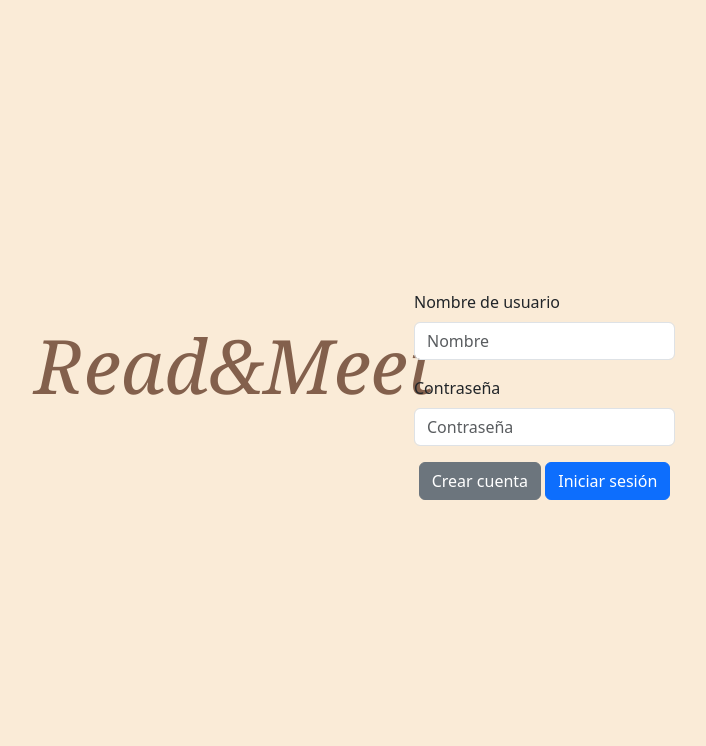
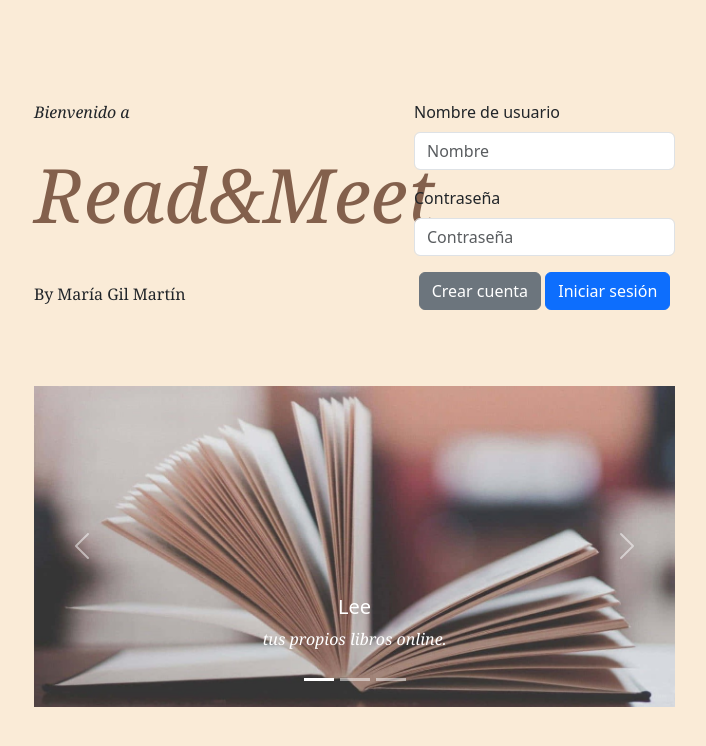
Before and after one commit to harlinius/TFG_GIT, a PHP site: page /login.php in a window 1280 px wide. Shown: the top 746 px of the page, without its empty margins (238-944 px from the left). Run offline with PHP 8.4, Linux system fonts and the light colour scheme.

Commit message:
Slider 1

```diff
--- a/css/estilo_login.css
+++ b/css/estilo_login.css
@@ -1,15 +1,27 @@
 body{
     background-color: antiquewhite;
+    margin-top: 100px;
 }
 
-#bloque_form{
-    margin-top: 26%;
+
+
+#autor{
+    margin-top: 12%;
+    font-style: normal;
 }
 
 h1{
-    margin-top: 30px;
+    margin-top: 25px;
     color: #83604c;
     font-size: 75px;
     font-family: Georgia, 'Times New Roman', Times, serif;
     font-style: italic;
 }
+p{
+    font-family: Georgia, 'Times New Roman', Times, serif;
+    font-style: italic;
+}
+
+#carrusel{
+    padding-top: 60px;
+}
--- a/gestion_cuentas/login.php
+++ b/gestion_cuentas/login.php
@@ -9,10 +9,12 @@ require_once "../include/cabecera_login.php";
 ?>
 
 <div id="bloque_form" class="row">
-    <div class="col-md-4 offset-md-2">
+    <div class="col-md-4 col-sm-12 offset-md-2">
+        <p>Bienvenido a</p>
         <h1>Read&Meet</h1>
+        <p id="autor">By María Gil Martín</p>
     </div>
-    <div class="col-md-3">
+    <div class="col-md-3 col-sm-12 ">
         <form action="doLogin.php" method="POST" class="row">
             <?php
             if (isset($_SESSION['error-login'])) :  ?>
@@ -44,6 +46,48 @@ require_once "../include/cabecera_login.php";
     </div>
 </div>
 
+<div id="carrusel" class="row">
+    <div class="col-md-7 col-sm-12 offset-md-2">
+        <div id="carouselExampleCaptions" class="carousel slide" data-bs-ride="carousel">
+            <div class="carousel-indicators">
+                <button type="button" data-bs-target="#carouselExampleCaptions" data-bs-slide-to="0" class="active" aria-current="true" aria-label="Slide 1"></button>
+                <button type="button" data-bs-target="#carouselExampleCaptions" data-bs-slide-to="1" aria-label="Slide 2"></button>
+                <button type="button" data-bs-target="#carouselExampleCaptions" data-bs-slide-to="2" aria-label="Slide 3"></button>
+            </div>
+            <div class="carousel-inner">
+                <div class="carousel-item active" data-bs-interval="3000">
+                    <img src="../css/imagenes/slider1.jpg" class="imagen_carrusel d-block w-100 carousel-fade " alt="Mano agarrando libros de una librería">
+                    <div class="carousel-caption d-none d-md-block">
+                        <h5>Lee</h5>
+                        <p>tus propios libros online.</p>
+                    </div>
+                </div>
+                <div class="carousel-item" data-bs-interval="3000">
+                    <img src="../css/imagenes/slider2.jpg" class="imagen_carrusel d-block w-100 carousel-fade "  alt="...">
+                    <div class="carousel-caption d-none d-md-block">
+                        <h5>Descubre</h5>
+                        <p>nuevos libros y géneros.</p>
+                    </div>
+                </div>
+                <div class="carousel-item" data-bs-interval="3000">
+                    <img src="../css/imagenes/slider3.jpg" class="imagen_carrusel d-block w-100 carousel-fade " alt="...">
+                    <div class="carousel-caption d-none d-md-block">
+                        <h5>Conecta</h5>
+                        <p>con personas con tus mismos gustos.</p>
+                    </div>
+                </div>
+            </div>
+            <button class="carousel-control-prev" type="button" data-bs-target="#carouselExampleCaptions" data-bs-slide="prev">
+                <span class="carousel-control-prev-icon" aria-hidden="true"></span>
+                <span class="visually-hidden">Previous</span>
+            </button>
+            <button class="carousel-control-next" type="button" data-bs-target="#carouselExampleCaptions" data-bs-slide="next">
+                <span class="carousel-control-next-icon" aria-hidden="true"></span>
+                <span class="visually-hidden">Next</span>
+            </button>
+        </div>
+    </div>
+</div>
 <?php
 require_once "../include/script.php";
 ?>
```
Also changed, not shown: css/imagenes/slider1.jpg (added), css/imagenes/slider2.jpg (added), css/imagenes/slider3.jpg (added).
